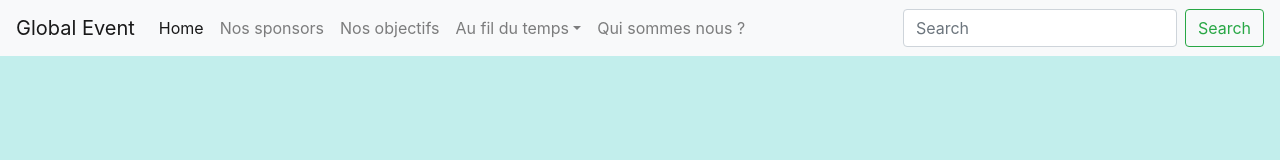
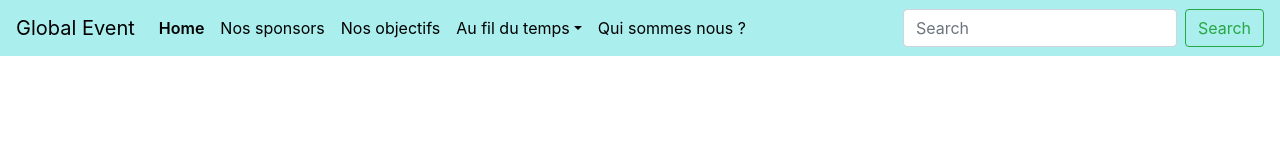
Before and after one commit to bchancerel/global_event, a plain HTML site: page file/index.html in a window 1280 px wide. Drawn offline with nearby package versions, Linux system fonts and the light colour scheme.

Commit message:
style navbar

```diff
--- a/file/index.html
+++ b/file/index.html
@@ -13,31 +13,30 @@
     <body>
       <div class="general">
         <div class="header">
-                <nav class="navbar">
-                    <ul class="navbar navbar-expand-lg navbar-light bg-light fixed-top">
-                        <a class="navbar-brand" href="#">Global Event</a>
-                        <button class="navbar-toggler hidden-lg-up" type="button" data-toggle="collapse" data-target="#collapsibleNavId" aria-controls="collapsibleNavId"
+          <nav class="navbar navbar-expand-lg fixed-top" style="background-color: #aaeeee;">
+              <a class="navbar-brand" style="color: black;" href="#">Global Event</a>
+              <button class="navbar-toggler d-lg-none" type="button" data-toggle="collapse" data-target="#collapsibleNavId" aria-controls="collapsibleNavId"
                   aria-expanded="false" aria-label="Toggle navigation"></button>
               <div class="collapse navbar-collapse" id="collapsibleNavId">
                   <ul class="navbar-nav mr-auto mt-2 mt-lg-0">
-                            <li class="nav-item active">
-                              <a class="nav-link" href="index.html">Home <span class="sr-only">(current)</span></a>
+                    <li class="nav-item-active">
+                      <a class="nav-link" style="color: black;" href="index.html">Home <span class="sr-only">(current)</span></a>
                     </li>
                     <li class="nav-item">
-                              <a class="nav-link" href="sponsort.html">Nos sponsors</a>
+                      <a class="nav-link" style="color: black;" href="sponsort.html">Nos sponsors</a>
                     </li>
                     <li class="nav-item">
-                                <a class="nav-link" href="goals.html">Nos objectifs</a>
+                        <a class="nav-link" style="color: black;" href="goals.html">Nos objectifs</a>
                       </li>
                     <li class="nav-item dropdown">
-                              <a class="nav-link dropdown-toggle" href="#" id="dropdownId" data-toggle="dropdown" aria-haspopup="true" aria-expanded="false">Au fil du temps</a>
+                      <a class="nav-link dropdown-toggle" href="#" id="dropdownId" data-toggle="dropdown" aria-haspopup="true" aria-expanded="false" style="color: black;">Au fil du temps</a>
                       <div class="dropdown-menu" aria-labelledby="dropdownId">
                         <a class="dropdown-item" href="concert.html">Concert</a>
                         <a class="dropdown-item" href="expo.html">Exposition</a>
                       </div>
                     </li>
                     <li class="nav-item">
-                                <a class="nav-link" href="goals.html">Qui sommes nous ?</a>
+                        <a class="nav-link" style="color: black;" href="nous.html">Qui sommes nous ?</a>
                       </li>
                   </ul>
                   <form class="form-inline my-2 my-lg-0">
@@ -45,11 +44,11 @@
                       <button class="btn btn-outline-success my-2 my-sm-0" type="submit">Search</button>
                   </form>
               </div>
-                    </ul>
           </nav>
-            </div>
+
         </div>
 
+      </div>
         <!-- Optional JavaScript -->
         <!-- jQuery first, then Popper.js, then Bootstrap JS -->
         <script src="https://code.jquery.com/jquery-3.3.1.slim.min.js" integrity="sha384-q8i/X+965DzO0rT7abK41JStQIAqVgRVzpbzo5smXKp4YfRvH+8abtTE1Pi6jizo" crossorigin="anonymous"></script>
--- a/file/style.css
+++ b/file/style.css
@@ -1,5 +1,4 @@
 body{
-    background-color: #c2eeec;
     display: flex;
     text-align: center;
 }
@@ -39,3 +38,15 @@ body{
         transform: scale(1, 1);
     }
 }
+
+.nav-item-active{
+    font-weight: 600;
+}
+.nav-item-active:hover{
+    font-weight: normal;
+}
+.dropdown-item:hover{
+    animation-name: anim_button;
+    animation-duration: 1s;
+    animation-iteration-count: 1;
+}
```
Also changed, not shown: file/concert.html (+8 -8 lines), file/expo.html (+8 -8 lines), file/goals.html (+8 -8 lines), file/nous.html (+8 -8 lines), file/sponsort.html (+8 -8 lines). Lines whose indentation alone changed are shown as unchanged.
